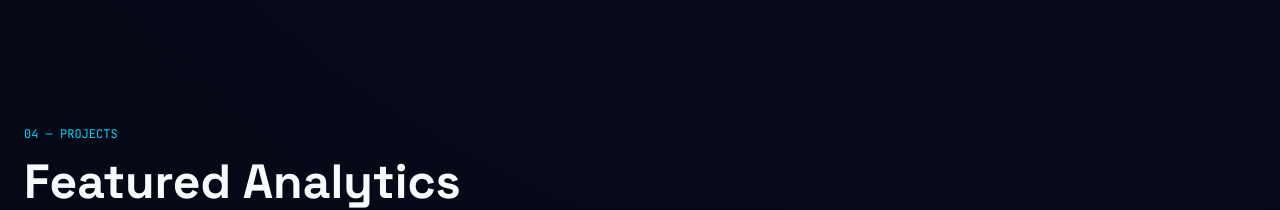
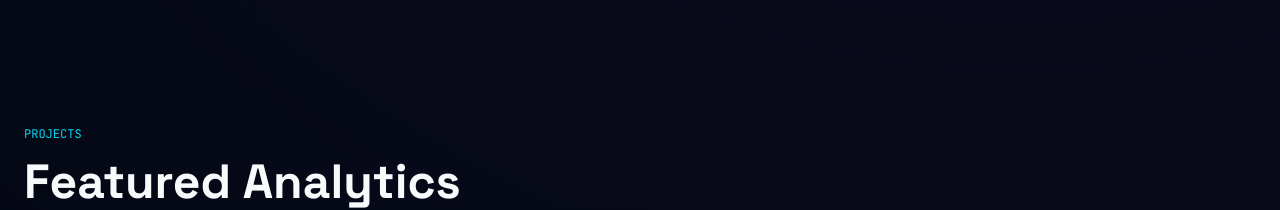
Before and after one commit to the-gaurav-patil/gaurav-patil-portfolio, a React (Vite) app: page / in a window 1280 px wide. Shown: the part 3240-3450 px from the top of the page. Built offline with nearby package versions, Linux system fonts and the light colour scheme.

Commit message:
Update Projects.tsx

```diff
--- a/src/components/Projects.tsx
+++ b/src/components/Projects.tsx
@@ -322,7 +322,7 @@ export default function Projects() {
       {/* SECTION HEADER */}
       <div className="mb-14">
         <p className="font-mono text-xs text-cyan-400">
-          04 — PROJECTS
+         PROJECTS
         </p>
 
         <h2 className="mt-4 font-display text-4xl font-bold sm:text-5xl">
```
